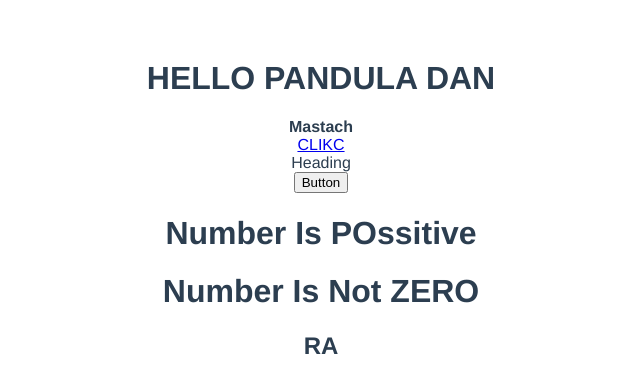
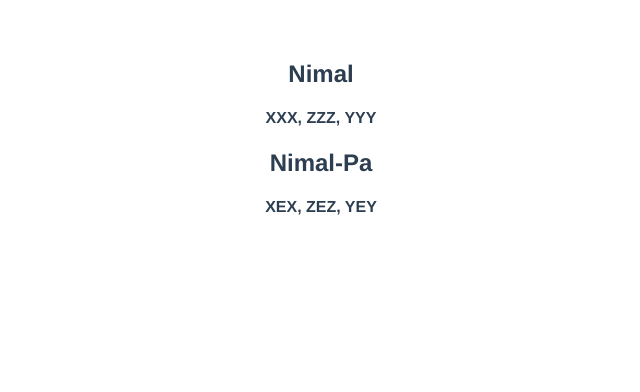
Before and after one commit to p4nduxcv/vue-js-starter, a Vue app: page / in a window 1280 px wide. Shown: the top 392 px of the page, without its empty margins (319-959 px from the left). Built offline with nearby package versions, Linux system fonts and the light colour scheme.

Commit message:
list rendering

```diff
--- a/src/App.vue
+++ b/src/App.vue
@@ -1,5 +1,5 @@
 <template>
-  <h1>HELLO {{ name }}</h1>
+  <!-- <h1>HELLO {{ name }}</h1>
   <div v-html="channel"></div>
   <div v-html="hack"></div>
   <div v-bind:id="headingId">Heading</div>
@@ -9,7 +9,17 @@
   <h1 v-if="num < 0">Number Is Negative</h1>
   <h1 v-else>Number Is Not ZERO</h1>
 
-  <h2 v-show="isShow">RA</h2>
+  <h2 v-show="isShow">RA</h2> -->
+  <div v-show="isShow">
+    <ul v-for="name in namesArr" :key="name">
+      <li>{{ name }}</li>
+    </ul>
+  </div>
+
+  <div v-for="actor in actors" :key="actor.name" v-show="true">
+    <h2>{{ actor.name }}</h2>
+    <h4 v-for="movie in actor.movies" :key="movie">{{ movie }}</h4>
+  </div>
 </template>
 
 <script>
@@ -24,7 +34,12 @@ export default {
       headingId: "heading",
       isDisabled: true,
       num: 4,
-      isShow: true,
+      isShow: false,
+      namesArr: ["Pa", "ND", "UL", "A"],
+      actors: [
+        { name: "Nimal", movies: ["XXX, ZZZ, YYY"] },
+        { name: "Nimal-Pa", movies: ["XEX, ZEZ, YEY"] },
+      ],
     };
   },
 };
```
